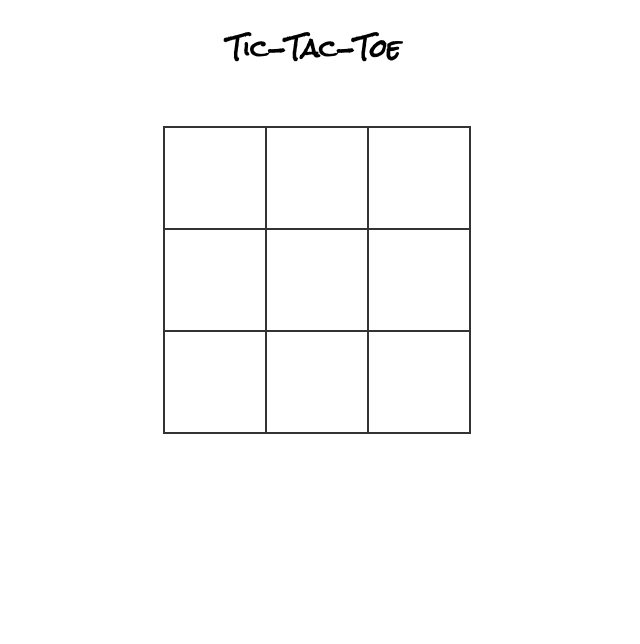
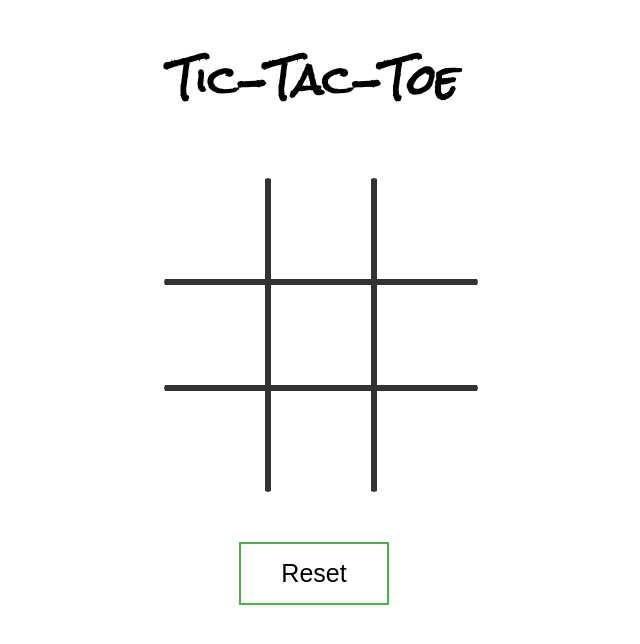
Before and after one commit to douglashammer/tic-tac-toe, a plain HTML site: page index.html in a window 1280 px wide. Shown: the whole page, without its empty margins (326-966 px from the left). Drawn offline with Linux system fonts and the light colour scheme.

Commit message:
removed borders from gameboard grid

```diff
--- a/index.html
+++ b/index.html
@@ -3,24 +3,37 @@
 	<head>
 		<meta charset="UTF-8" />
 		<meta name="viewport" content="width=device-width, initial-scale=1.0" />
-
 		<link rel="stylesheet" href="style.css" />
 		<title>Tic-tac-toe</title>
 	</head>
 	<body>
 		<section>
 			<h1>Tic-Tac-Toe</h1>
+			<div id="game-window"></div>
 			<div class="game-container">
-				<div data-cell-index="0" class="cell"></div>
-				<div data-cell-index="1" class="cell"></div>
-				<div data-cell-index="2" class="cell"></div>
-				<div data-cell-index="3" class="cell"></div>
+				<div
+					data-cell-index="0"
+					class="cell remove-left-border remove-top-border"
+				></div>
+				<div data-cell-index="1" class="cell remove-top-border"></div>
+				<div
+					data-cell-index="2"
+					class="cell remove-top-border remove-right-border"
+				></div>
+				<div data-cell-index="3" class="cell remove-left-border"></div>
 				<div data-cell-index="4" class="cell"></div>
-				<div data-cell-index="5" class="cell"></div>
-				<div data-cell-index="6" class="cell"></div>
-				<div data-cell-index="7" class="cell"></div>
-				<div data-cell-index="8" class="cell"></div>
+				<div data-cell-index="5" class="cell remove-right-border"></div>
+				<div
+					data-cell-index="6"
+					class="cell remove-left-border remove-bottom-border"
+				></div>
+				<div data-cell-index="7" class="cell remove-bottom-border"></div>
+				<div
+					data-cell-index="8"
+					class="cell remove-right-border remove-bottom-border"
+				></div>
 			</div>
+			<button id="reset-btn">Reset</button>
 		</section>
 
 		<script src="main.js"></script>
--- a/style.css
+++ b/style.css
@@ -3,6 +3,16 @@
 body {
   text-align: center;
   font-family: 'Rock Salt', 'cursive';
+}
+
+h1 {
+	font-size: 40px;
+}
+
+#game-window {
+	margin-top: 40px;
+	margin-bottom: 40px;
+	font-size: 18px;
 }
 
 .game-container {
@@ -15,9 +25,37 @@ body {
 .cell {
 	width: 100px;
 	height: 100px;
-	box-shadow: 0 0 0 1px #333333;
-	border: 1px solid #333333;
+	border: 3px solid #333333;
 	cursor: pointer;
 	line-height: 100px;
 	font-size: 60px;
 }
+
+.remove-left-border {
+	border-left: 1px solid transparent;
+}
+
+.remove-right-border {
+	border-right: 1px solid transparent;
+}
+
+.remove-top-border {
+	border-top: 1px solid transparent;
+}
+
+.remove-bottom-border {
+	border-bottom: 1px solid transparent;
+}
+
+#reset-btn {
+	background-color: white;
+  color: black;
+  border: 2px solid #4CAF50;
+  padding: 15px 32px;
+  text-align: center;
+  text-decoration: none;
+  display: inline-block;
+	font-size: 25px;
+	width: 150px;
+	cursor: pointer;
+}
```
Also changed, not shown: 1 other file.
